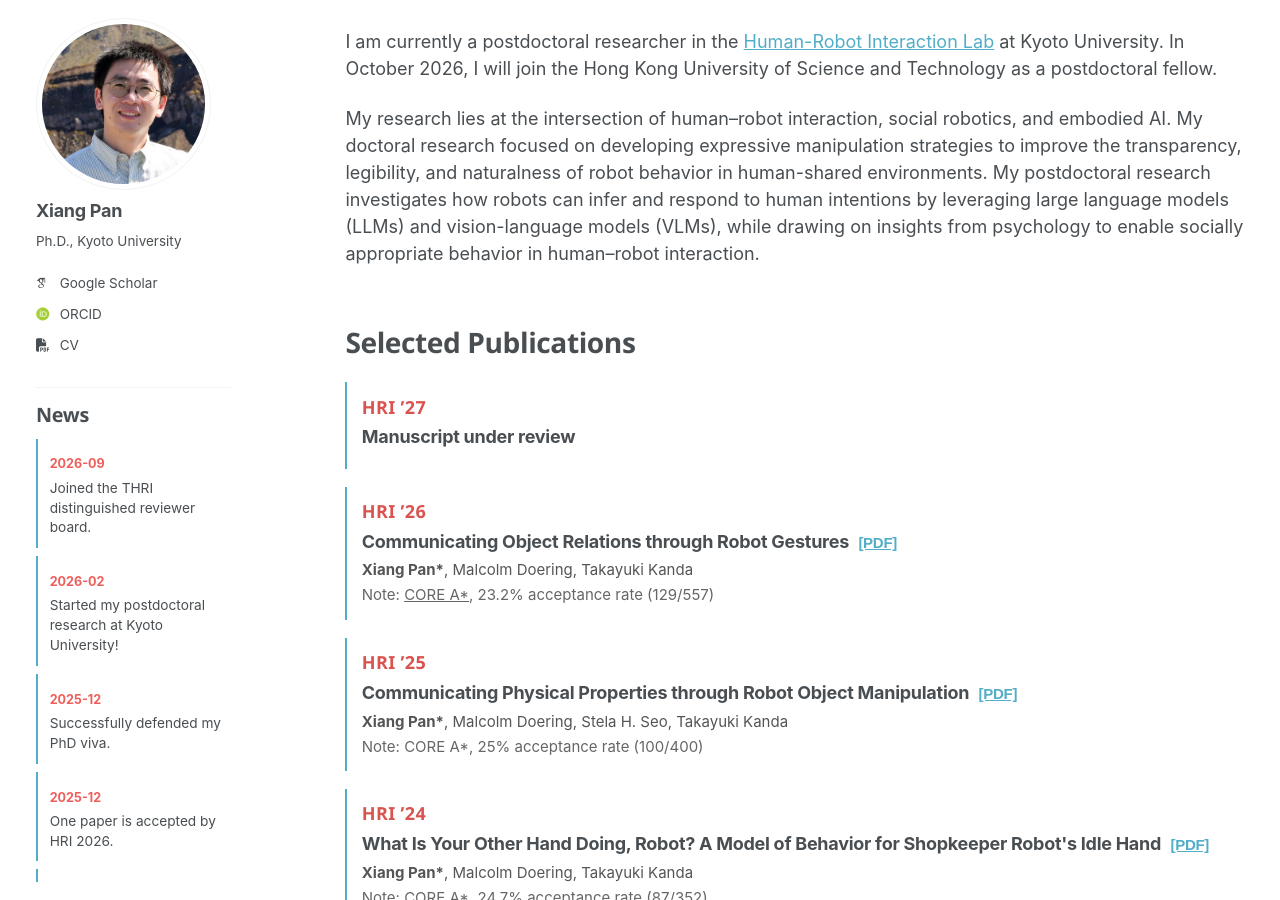
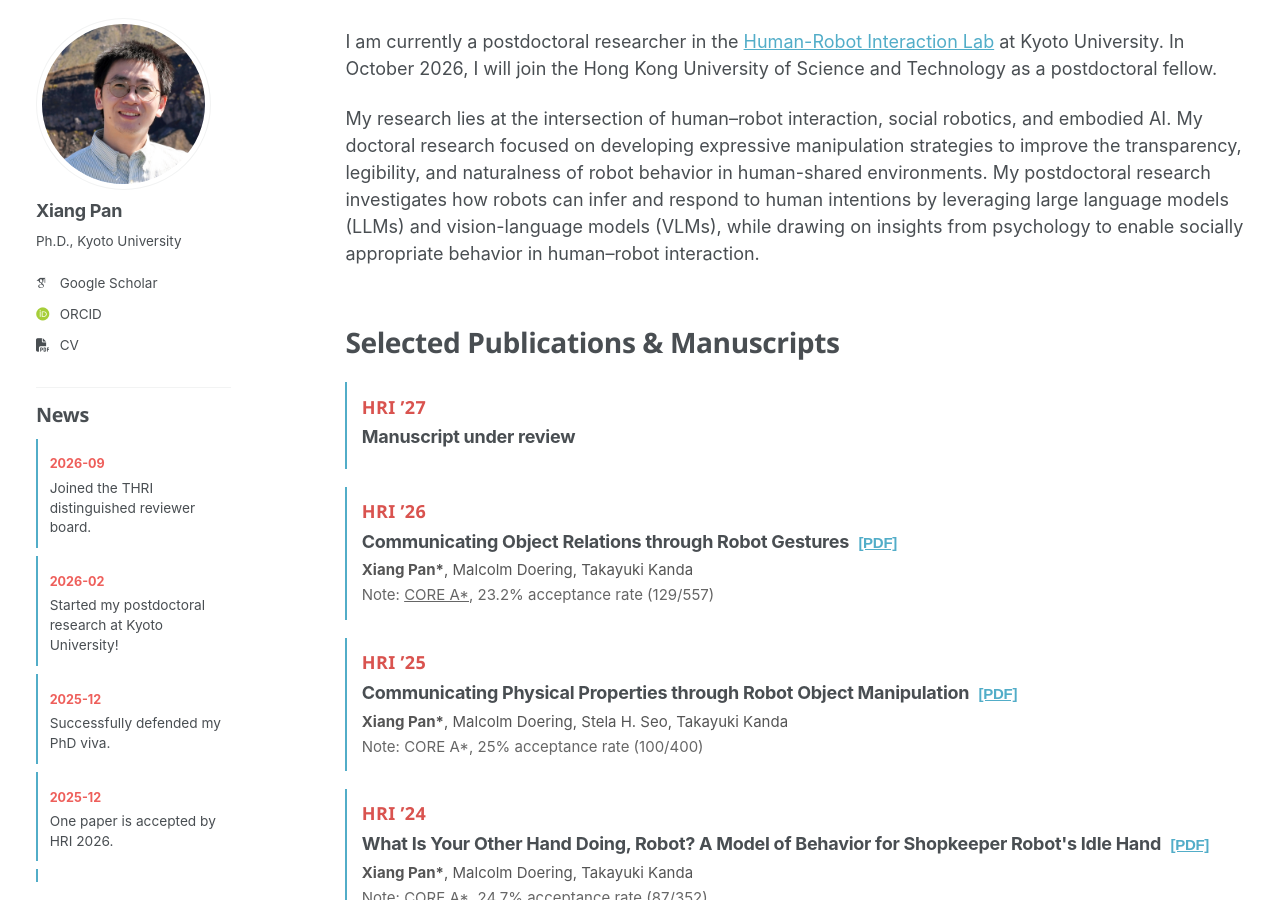
Before and after one commit to pan-xiang/pan-xiang.github.io, a Jekyll site: the page built from _pages/about.md, in a window 1280 px wide and 900 px high. Built offline with Jekyll 4.4.1, drawn with Linux system fonts in a browser that asks for light colours; some web fonts are replaced.

Commit message:
Update about.md

```diff
--- a/_pages/about.md
+++ b/_pages/about.md
@@ -14,7 +14,7 @@ My research lies at the intersection of human–robot interaction, social roboti
 
 
 
-# Selected Publications
+# Selected Publications & Manuscripts
 <div class="publications">
   <article class="publication-item">
     <p class="publication-kicker">HRI ’27</p>
```
